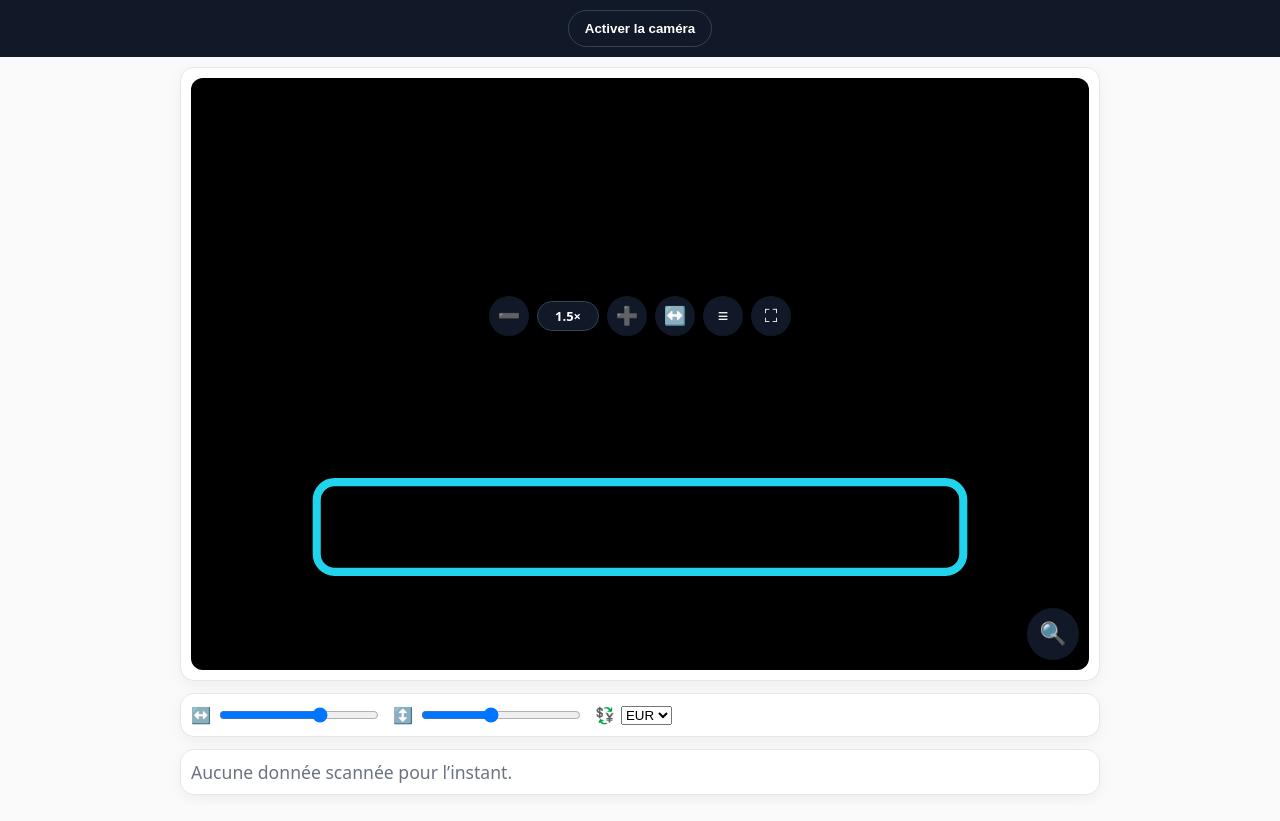
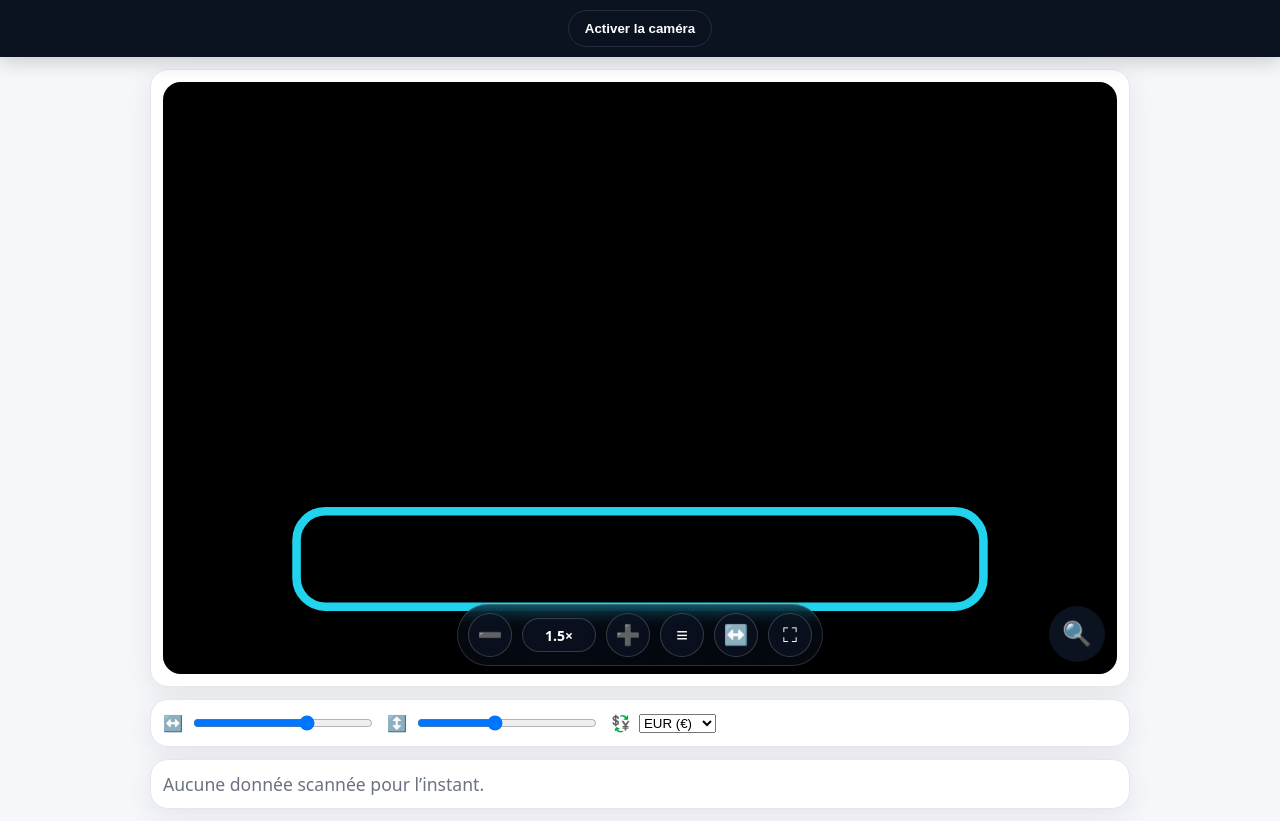
Before and after one commit to ElieHJ/Scan-Prix, a plain HTML site: page index.html in a window 1280 px wide. Drawn offline with Linux system fonts and the light colour scheme.

Commit message:
Update index.html

```diff
--- a/index.html
+++ b/index.html
@@ -3,52 +3,53 @@
 <head>
   <meta charset="utf-8" />
   <meta name="viewport" content="width=device-width, initial-scale=1" />
-  <title>Scan prix → € (v11: fix clics + zoom par défaut + icônes)</title>
-  <meta name="theme-color" content="#111827"/>
+  <title>Scan prix → € (v12: ILS + barre fixe + rendu)</title>
+  <meta name="theme-color" content="#0b1220"/>
   <style>
-    html,body{margin:0;font-family:system-ui,-apple-system,Segoe UI,Roboto,Ubuntu;background:#fafafa;color:#111827}
-    /* Barre haute – bouton caméra centré */
-    header{position:sticky;top:0;z-index:1000;padding:10px;background:#111827;color:#fff;display:flex;justify-content:center}
-    #startBtn{padding:10px 16px;border-radius:9999px;border:1px solid #374151;background:#111827;color:#fff;font-weight:700}
+    :root{
+      --ink:#0b1220; --bg:#f6f7fb; --card:#ffffff;
+      --veil: rgba(0,0,0,.28); --accent:#22d3ee;
+      --btn:#0b1220; --btn-ink:#fff; --muted:#6b7280;
+    }
+    html,body{margin:0;font-family:system-ui,-apple-system,Segoe UI,Roboto,Ubuntu;background:var(--bg);color:var(--ink)}
+    /* Barre top, caméra */
+    header{position:sticky;top:0;z-index:1000;padding:10px;background:var(--ink);color:#fff;display:flex;justify-content:center;box-shadow:0 6px 18px rgba(0,0,0,.16)}
+    #startBtn{padding:10px 16px;border-radius:9999px;border:1px solid #243041;background:transparent;color:#fff;font-weight:700;backdrop-filter: blur(6px)}
 
-    main{padding:10px;display:grid;gap:12px;max-width:920px;margin:auto}
-    .card{border:1px solid #e5e7eb;border-radius:14px;padding:10px;box-shadow:0 4px 14px rgba(0,0,0,.05);background:#fff}
+    main{padding:12px;display:grid;gap:12px;max-width:980px;margin:auto}
+    .card{border:1px solid #e5e7eb;border-radius:18px;padding:12px;box-shadow:0 8px 28px rgba(10,23,40,.08);background:var(--card)}
 
-    /* Zone vidéo large */
-    #wrap{position:relative;height:74vh;max-height:84vh;border-radius:12px;overflow:hidden;background:#000}
+    /* Caméra */
+    #wrap{position:relative;height:74vh;max-height:84vh;border-radius:18px;overflow:hidden;background:#000}
     #preview{position:absolute;inset:0;width:100%;height:100%;object-fit:contain;display:block}
-    /* L’overlay ne bloque jamais les clics */
-    #overlay{position:absolute;inset:0;pointer-events:none;z-index:10}
+    #overlay{position:absolute;inset:0;pointer-events:none;z-index:5}
 
-    .veil{fill:rgba(0,0,0,.22)}
-    .hole-stroke{fill:none;stroke:#22d3ee;stroke-width:0.9}
+    .veil{fill:var(--veil)}
+    .hole-stroke{fill:none;stroke:var(--accent);stroke-width:0.9}
 
-    /* Bouton scan flottant (cliquable au-dessus de tout) */
-    .fab{position:absolute;z-index:1100;width:52px;height:52px;border-radius:9999px;border:none;background:#111827;color:#fff;box-shadow:0 6px 18px rgba(0,0,0,.25);display:flex;align-items:center;justify-content:center;font-size:22px;cursor:pointer}
-    #scanFloat{right:10px;bottom:10px}
+    /* Bouton scan */
+    .fab{position:absolute;z-index:20;width:56px;height:56px;border-radius:9999px;border:none;background:var(--btn);color:var(--btn-ink);box-shadow:0 10px 26px rgba(0,0,0,.35);display:flex;align-items:center;justify-content:center;font-size:24px;cursor:pointer}
+    #scanFloat{right:12px;bottom:12px}
 
     /* Pastille sous la fenêtre (5s) */
-    #roiResult{position:absolute;z-index:1100;color:#fff;padding:6px 10px;border-radius:10px;font-weight:800;font-size:14px;box-shadow:0 6px 18px rgba(0,0,0,.25);opacity:0;transition:opacity .18s ease, background-color .18s ease; text-align:center; pointer-events:none}
+    #roiResult{position:absolute;z-index:15;color:#fff;padding:8px 12px;border-radius:12px;font-weight:800;font-size:15px;box-shadow:0 10px 26px rgba(0,0,0,.35);opacity:0;transition:opacity .18s ease, background-color .18s ease; text-align:center; pointer-events:none}
     #roiResult.show{opacity:1}
 
-    /* Barre d’icônes au-dessus du ROI – toujours cliquable */
-    .roiToolbar{position:absolute;z-index:1200;display:flex;gap:8px;align-items:center;transform:translate(-50%, -120%);pointer-events:auto}
-    .iconBtn{width:40px;height:40px;border-radius:9999px;border:none;background:#111827;color:#fff;box-shadow:0 4px 10px rgba(0,0,0,.25);display:flex;align-items:center;justify-content:center;font-size:18px;cursor:pointer}
-    .chip{min-width:44px;height:28px;display:flex;align-items:center;justify-content:center;padding:0 8px;border-radius:9999px;background:#111827;color:#fff;font-weight:700;font-size:13px;border:1px solid #374151}
+    /* BARRE FIXE (dock) au bas de la caméra, ne bouge plus avec la fenêtre */
+    .dock{position:absolute;left:50%;bottom:8px;transform:translateX(-50%);z-index:18;display:flex;gap:10px;align-items:center;padding:8px 10px;border-radius:9999px;background:rgba(11,18,32,.55);backdrop-filter: blur(8px);border:1px solid rgba(255,255,255,.16)}
+    .iconBtn{width:44px;height:44px;border-radius:9999px;border:1px solid rgba(255,255,255,.18);background:rgba(11,18,32,.75);color:#fff;box-shadow:0 6px 18px rgba(0,0,0,.25);display:flex;align-items:center;justify-content:center;font-size:20px;cursor:pointer}
+    .chip{min-width:52px;height:32px;display:flex;align-items:center;justify-content:center;padding:0 10px;border-radius:9999px;background:rgba(11,18,32,.75);color:#fff;font-weight:800;font-size:14px;border:1px solid rgba(255,255,255,.18)}
 
-    /* Sliders compacts (icônes) */
     .controls{display:flex;gap:12px;align-items:center;flex-wrap:wrap}
-    .ctrl{display:flex;gap:6px;align-items:center}
-    .ctrl input[type=range]{width:160px}
+    .ctrl{display:flex;gap:8px;align-items:center}
+    .ctrl input[type=range]{width:180px}
 
-    /* Handle de drag transparent sur la fenêtre (pour éviter tout conflit d’overlay) */
-    #roiHandle{position:absolute;z-index:1150;border:none;background:transparent;cursor:grab}
+    #roiHandle{position:absolute;z-index:12;border:none;background:transparent;cursor:grab}
     #roiHandle:active{cursor:grabbing}
 
     #output{font-size:1.1rem}
-    .muted{color:#6b7280}
-    /* petit panneau d’erreur si besoin */
-    #err{display:none;margin:0 0 8px 0;padding:8px 10px;border-radius:8px;background:#fee2e2;color:#991b1b;border:1px solid #fecaca;font-size:.95rem}
+    .muted{color:var(--muted)}
+    #err{display:none;margin:0 0 8px 0;padding:8px 10px;border-radius:10px;background:#fee2e2;color:#991b1b;border:1px solid #fecaca;font-size:.95rem}
     #err.show{display:block}
   </style>
   <script src="https://unpkg.com/tesseract.js@5.1.0/dist/tesseract.min.js"></script>
@@ -65,41 +66,37 @@
         <video id="preview" playsinline></video>
         <canvas id="frame" hidden></canvas>
 
-        <!-- Résultat 5s aligné sur la fenêtre -->
         <div id="roiResult"></div>
 
-        <!-- Barre d’icônes flottante au-dessus du ROI -->
-        <div id="roiToolbar" class="roiToolbar" aria-label="outils">
-          <button id="zoomOut" class="iconBtn" title="Zoom -">➖</button>
-          <div id="zoomChip" class="chip">1.5×</div>
-          <button id="zoomIn" class="iconBtn" title="Zoom +">➕</button>
-          <button id="swapCur" class="iconBtn" title="EUR ⇄ CZK">↔️</button>
-          <button id="presetFine" class="iconBtn" title="Ligne fine">≡</button>
-          <button id="toggleFS" class="iconBtn" title="Plein écran">⛶</button>
+        <!-- DOCK FIXE (ne bouge plus avec la ROI) -->
+        <div class="dock" id="dock">
+          <button id="zoomOut" class="iconBtn" title="Zoom -" aria-label="Zoom -">➖</button>
+          <div id="zoomChip" class="chip" aria-live="polite">1.5×</div>
+          <button id="zoomIn" class="iconBtn" title="Zoom +" aria-label="Zoom +">➕</button>
+          <button id="presetFine" class="iconBtn" title="Ligne fine" aria-label="Ligne fine">≡</button>
+          <button id="swapCur" class="iconBtn" title="Basculer EUR⇄CZK" aria-label="Basculer EUR⇄CZK">↔️</button>
+          <button id="toggleFS" class="iconBtn" title="Plein écran" aria-label="Plein écran">⛶</button>
         </div>
 
-        <!-- Bouton scan (au-dessus de tout) -->
         <button id="scanFloat" class="fab" title="Scanner" aria-label="Scanner">🔍</button>
 
-        <!-- Overlay masque avec trou (ne bloque pas les clics) -->
+        <!-- Overlay masque avec trou -->
         <svg id="overlay" viewBox="0 0 100 100" preserveAspectRatio="none">
           <defs>
             <mask id="cutout">
               <rect x="0" y="0" width="100" height="100" fill="white"/>
-              <rect id="holeMask" x="14" y="45" width="72" height="10" fill="black" rx="2" ry="2"/>
+              <rect id="holeMask" x="14" y="45" width="72" height="10" fill="black" rx="3" ry="3"/>
             </mask>
           </defs>
           <rect x="0" y="0" width="100" height="100" class="veil" mask="url(#cutout)"/>
-          <rect id="holeStroke" x="14" y="45" width="72" height="10" class="hole-stroke" rx="2" ry="2"/>
+          <rect id="holeStroke" x="14" y="45" width="72" height="10" class="hole-stroke" rx="3" ry="3"/>
         </svg>
 
-        <!-- Handle de drag invisible, pile sur la fenêtre -->
         <button id="roiHandle" aria-label="Déplacer la fenêtre"></button>
       </div>
     </section>
 
     <section class="card">
-      <!-- Contrôles compacts (icônes seulement) -->
       <div class="controls">
         <div class="ctrl" title="Largeur fenêtre">
           <span>↔️</span>
@@ -112,10 +109,11 @@
         <div class="ctrl" title="Devise cible">
           <span>💱</span>
           <select id="target">
-            <option value="EUR" selected>EUR</option>
-            <option value="CZK">CZK</option>
-            <option value="USD">USD</option>
-            <option value="GBP">GBP</option>
+            <option value="EUR" selected>EUR (€)</option>
+            <option value="CZK">CZK (Kč)</option>
+            <option value="USD">USD ($)</option>
+            <option value="GBP">GBP (£)</option>
+            <option value="ILS">ILS (₪)</option>
           </select>
         </div>
       </div>
@@ -130,102 +128,63 @@
 <script>
 (function(){
   const $ = id => document.getElementById(id);
-  const video = $('preview');
-  const canvas = $('frame');
-  const out = $('output');
-  const details = $('details');
-  const startBtn = $('startBtn');
-  const scanFloat = $('scanFloat');
-  const targetSel = $('target');
-  const roiW = $('roiW');
-  const roiH = $('roiH');
-  const holeMask = $('holeMask');
-  const holeStroke = $('holeStroke');
-  const wrap = $('wrap');
-  const roiResult = $('roiResult');
-  const toolbar = $('roiToolbar');
-  const zoomIn = $('zoomIn');
-  const zoomOut = $('zoomOut');
-  const zoomChip = $('zoomChip');
-  const presetFine = $('presetFine');
-  const swapCur = $('swapCur');
-  const toggleFS = $('toggleFS');
-  const roiHandle = $('roiHandle');
-  const errBox = $('err');
+  const video=$('preview'), canvas=$('frame'), out=$('output'), details=$('details');
+  const startBtn=$('startBtn'), scanFloat=$('scanFloat');
+  const targetSel=$('target'), roiW=$('roiW'), roiH=$('roiH');
+  const holeMask=$('holeMask'), holeStroke=$('holeStroke');
+  const wrap=$('wrap'), roiResult=$('roiResult');
+  const zoomIn=$('zoomIn'), zoomOut=$('zoomOut'), zoomChip=$('zoomChip');
+  const presetFine=$('presetFine'), swapCur=$('swapCur'), toggleFS=$('toggleFS');
+  const roiHandle=$('roiHandle'), errBox=$('err'), dock=$('dock');
 
   const clamp=(v,min,max)=>Math.max(min,Math.min(max,v));
-  let stream=null; let hideTimer=null;
+  let hideTimer=null; let stream=null; let zoomFactor=1.5; // défaut
+  let roi={ x:14, y:45, w:72, h:10 };
 
-  // Zoom OCR (agrandit la ROI pour la lecture) par défaut 1.5×
-  let zoomFactor = 1.5; // [1.0 .. 3.0]
-
-  // ROI en % et verrouillage
-  let roi = { x:14, y:45, w:72, h:10 };
-
-  function showErr(msg){
-    errBox.textContent = msg;
-    errBox.classList.add('show');
-    setTimeout(()=>errBox.classList.remove('show'), 4000);
-  }
+  function showErr(msg){ errBox.textContent=msg; errBox.classList.add('show'); setTimeout(()=>errBox.classList.remove('show'),4000); }
 
   function applyRoi(){
-    roi.w = clamp(roi.w, 10, 95); roi.h = clamp(roi.h, 4, 22);
-    roi.x = clamp(roi.x, 0.5, 99.5 - roi.w); roi.y = clamp(roi.y, 0.5, 99.5 - roi.h);
-    for(const el of [holeMask, holeStroke]){
-      el.setAttribute('x', roi.x);
-      el.setAttribute('y', roi.y);
-      el.setAttribute('width', roi.w);
-      el.setAttribute('height', roi.h);
-    }
+    roi.w = clamp(roi.w,10,95); roi.h = clamp(roi.h,4,22);
+    roi.x = clamp(roi.x,0.5,99.5 - roi.w); roi.y = clamp(roi.y,0.5,99.5 - roi.h);
+    for(const el of [holeMask,holeStroke]){ el.setAttribute('x',roi.x); el.setAttribute('y',roi.y); el.setAttribute('width',roi.w); el.setAttribute('height',roi.h); }
     positionWidgets();
   }
 
   function positionWidgets(){
     const r = wrap.getBoundingClientRect();
-    // Toolbar centrée au-dessus du trou
-    const cx = r.width * (roi.x + roi.w/2) / 100;
-    const cy = r.height * (roi.y) / 100;
-    toolbar.style.left = cx + 'px';
-    toolbar.style.top  = cy + 'px';
-
-    // Pastille sous la fenêtre
+    // Pastille alignée sous le trou (ou dedans si dépassement) — comme avant
     const rrLeft = r.width * (roi.x) / 100;
     let rrTop = r.height * (roi.y + roi.h + 1.5) / 100;
     const rrWidth = r.width * (roi.w) / 100;
-    if(rrTop + 36 > r.height) rrTop = r.height * (roi.y + roi.h - 1.5) / 100 - 30;
-    roiResult.style.left = Math.round(rrLeft) + 'px';
-    roiResult.style.top  = Math.round(rrTop) + 'px';
-    roiResult.style.width= Math.max(120, Math.round(rrWidth)) + 'px';
+    if(rrTop + 40 > r.height) rrTop = r.height * (roi.y + roi.h - 1.5) / 100 - 30;
+    Object.assign(roiResult.style, {
+      left: Math.round(rrLeft) + 'px',
+      top:  Math.round(rrTop)  + 'px',
+      width: Math.max(140, Math.round(rrWidth)) + 'px'
+    });
 
-    // Handle de drag pile sur le trou
-    const hx = r.width * (roi.x) / 100;
-    const hy = r.height * (roi.y) / 100;
-    const hw = r.width * (roi.w) / 100;
-    const hh = r.height * (roi.h) / 100;
-    Object.assign(roiHandle.style, {
-      left: Math.round(hx) + 'px',
-      top:  Math.round(hy) + 'px',
-      width: Math.round(hw) + 'px',
-      height: Math.round(hh) + 'px'
-    });
+    // Handle de drag sur le trou
+    const hx = r.width * (roi.x) / 100, hy = r.height * (roi.y) / 100;
+    const hw = r.width * (roi.w) / 100, hh = r.height * (roi.h) / 100;
+    Object.assign(roiHandle.style, { left: hx+'px', top: hy+'px', width: hw+'px', height: hh+'px' });
   }
 
-  function syncInputs(){ roiW.value = roi.w; roiH.value = roi.h; }
+  function syncInputs(){ roiW.value=roi.w; roiH.value=roi.h; }
   function updateFromInputs(){ roi.w=parseInt(roiW.value,10); roi.h=parseInt(roiH.value,10); roi.x=(100-roi.w)/2; roi.y=(100-roi.h)/2; applyRoi(); }
   roiW.addEventListener('input', updateFromInputs);
   roiH.addEventListener('input', updateFromInputs);
   window.addEventListener('resize', positionWidgets);
 
   presetFine.addEventListener('click', ()=>{ roi.w=80; roi.h=6; roi.x=(100-roi.w)/2; roi.y=(100-roi.h)/2; syncInputs(); applyRoi(); });
-  swapCur.addEventListener('click', ()=>{ const v=targetSel.value; targetSel.value = (v==='EUR') ? 'CZK' : (v==='CZK' ? 'EUR' : 'EUR'); });
+  swapCur.addEventListener('click', ()=>{ const v=targetSel.value; // bascule rapides EUR<->CZK (si autre, met EUR)
+    targetSel.value = (v==='EUR')?'CZK':(v==='CZK'?'EUR':'EUR'); });
 
-  // Zoom boutons (+/-)
-  function setZoom(z){ zoomFactor = clamp(parseFloat(z.toFixed(2)), 1.0, 3.0); zoomChip.textContent = zoomFactor+'×'; }
+  function setZoom(z){ zoomFactor = clamp(parseFloat(z.toFixed(2)),1.0,3.0); zoomChip.textContent = zoomFactor+'×'; }
   zoomIn.addEventListener('click', ()=> setZoom(zoomFactor+0.25));
   zoomOut.addEventListener('click', ()=> setZoom(zoomFactor-0.25));
   setZoom(zoomFactor);
 
-  // Drag via handle (évite conflit overlay)
+  // Drag via handle (ne chevauche pas la dock)
   let dragging=false, start={x:0,y:0}, roiStart={x:0,y:0};
   function pt(e){ const t=e.touches?e.touches[0]:e; const rect=wrap.getBoundingClientRect(); return {px:clamp((t.clientX-rect.left)/rect.width*100,0,100), py:clamp((t.clientY-rect.top)/rect.height*100,0,100)}; }
   function onDown(e){ dragging=true; const {px,py}=pt(e); start={x:px,y:py}; roiStart={x:roi.x,y:roi.y}; e.preventDefault(); }
@@ -235,22 +194,25 @@
   roiHandle.addEventListener('touchstart', onDown, {passive:false}); roiHandle.addEventListener('touchmove', onMove, {passive:false}); roiHandle.addEventListener('touchend', onUp);
 
   const CURRENCY_HINTS=[
-    {code:'EUR',match:/(€|\\beur\\b|\\beuro\\b)/i},
-    {code:'CZK',match:/(\\bczk\\b|kč|\\bkc\\b|koruna|couronne)/i},
-    {code:'USD',match:/(\\$|\\busd\\b|\\bus\\s*d\\b)/i},
-    {code:'GBP',match:/(£|\\bgbp\\b|pound|livre)/i}
+    {code:'EUR',match:/(€|\beur\b|\beuro\b)/i},
+    {code:'CZK',match:/(\bczk\b|kč|\bkc\b|koruna|couronne)/i},
+    {code:'USD',match:/(\$|\busd\b|\bus\s*d\b)/i},
+    {code:'GBP',match:/(£|\bgbp\b|pound|livre)/i},
+    {code:'ILS',match:/(₪|\bils\b|shekel|sheqel|ש"ח|שקל)/i}
   ];
+
   function extractAmountAndCurrency(text){
-    const line=text.replace(/\\n+/g,' ').trim();
-    const numberRegex=/([0-9]{1,3}(?:[\\s.,][0-9]{3})*|[0-9]+)(?:[\\s.,][0-9]{1,2})?/g;
+    const line=text.replace(/\n+/g,' ').trim();
+    const numberRegex=/([0-9]{1,3}(?:[\s.,][0-9]{3})*|[0-9]+)(?:[\s.,][0-9]{1,2})?/g;
     const candidates=[]; let m; while((m=numberRegex.exec(line))!==null) candidates.push({raw:m[0]});
     if(!candidates.length) return null; let cur='CZK';
-    for(const h of CURRENCY_HINTS){ if(h.match.test(line)){cur=h.code;break;} }
+    for(const h of CURRENCY_HINTS){ if(h.match.test(line)){ cur=h.code; break; } }
     candidates.sort((a,b)=>b.raw.length-a.raw.length);
     const pick=candidates[0];
-    const amount=parseFloat(pick.raw.replace(/\\s/g,'').replace(',', '.'));
+    const amount=parseFloat(pick.raw.replace(/\s/g,'').replace(',', '.'));
     if(isNaN(amount)) return null; return {amount,srcCur:cur,raw:line};
   }
+
   async function getRate(src,tgt){
     if(src===tgt) return 1;
     const url=`https://api.frankfurter.app/latest?amount=1&from=${encodeURIComponent(src)}&to=${encodeURIComponent(tgt)}`;
@@ -259,12 +221,14 @@
     const data=await res.json();
     return data.rates[tgt];
   }
+
   function badgeCss(cur){
     switch(cur){
       case 'CZK': return 'linear-gradient(90deg, rgba(6,182,212,.92), rgba(8,145,178,.92))';
       case 'EUR': return 'linear-gradient(90deg, rgba(22,163,74,.92), rgba(21,128,61,.92))';
       case 'USD': return 'linear-gradient(90deg, rgba(245,158,11,.92), rgba(217,119,6,.92))';
       case 'GBP': return 'linear-gradient(90deg, rgba(139,92,246,.92), rgba(124,58,237,.92))';
+      case 'ILS': return 'linear-gradient(90deg, rgba(59,130,246,.92), rgba(37,99,235,.92))';
       default: return 'rgba(17,24,39,.88)';
     }
   }
@@ -280,32 +244,27 @@
       const outW = Math.round(rw*zoomFactor), outH = Math.round(rh*zoomFactor);
       crop.width=outW; crop.height=outH; cctx.imageSmoothingEnabled=true; cctx.drawImage(canvas,rx,ry,rw,rh,0,0,outW,outH);
 
-      const {data:{text}}=await Tesseract.recognize(crop,'eng+fra',{tessedit_pageseg_mode:7});
+      const {data:{text}}=await Tesseract.recognize(crop,'eng+fra',{ tessedit_pageseg_mode:7 });
       const parsed=extractAmountAndCurrency(text); if(!parsed){ out.textContent='Rien d\'exploitable'; details.textContent=''; return; }
       const tgt=targetSel.value; const rate=await getRate(parsed.srcCur,tgt); const converted=parsed.amount*rate;
 
       roiResult.textContent=`${parsed.amount.toFixed(2)} ${parsed.srcCur} ≈ ${converted.toFixed(2)} ${tgt}`;
       roiResult.style.background = badgeCss(parsed.srcCur);
-      positionWidgets(); roiResult.classList.add('show'); hideTimer=setTimeout(()=>roiResult.classList.remove('show'),5000);
+      positionWidgets(); roiResult.classList.add('show'); setTimeout(()=>roiResult.classList.remove('show'),5000);
 
       out.innerHTML=`🧮 <strong>${parsed.amount.toFixed(2)} ${parsed.srcCur}</strong> ≈ <strong>${converted.toFixed(2)} ${tgt}</strong>`;
       details.innerHTML=`Taux: 1 ${parsed.srcCur} = ${rate.toFixed(4)} ${tgt}<br><span class="muted">OCR: ${parsed.raw.substring(0,160).replace(/</g,'&lt;')}…</span>`;
-    }catch(err){
-      showErr(err.message||String(err));
-    }finally{
-      scanFloat.disabled=false;
-    }
+    }catch(err){ showErr(err.message||String(err)); }
+    finally{ scanFloat.disabled=false; }
   }
 
   startBtn.addEventListener('click', async ()=>{
     try{
-      stream = await navigator.mediaDevices.getUserMedia({ video:{ facingMode:'environment' } });
+      const stream = await navigator.mediaDevices.getUserMedia({ video:{ facingMode:'environment' } });
       video.srcObject = stream; await video.play();
-      scanFloat.addEventListener('click', doScan, { once:false });
-      applyRoi(); // positionne tout une fois la vidéo prête
-    }catch(e){
-      showErr("Impossible d’accéder à la caméra. Vérifie les permissions et HTTPS.");
-    }
+      scanFloat.addEventListener('click', doScan);
+      applyRoi();
+    }catch(e){ showErr("Impossible d’accéder à la caméra. Vérifie les permissions et HTTPS."); }
   });
 
   toggleFS.addEventListener('click', async ()=>{
@@ -316,7 +275,7 @@
   document.addEventListener('fullscreenchange', ()=>{ if(!document.fullscreenElement){ document.body.classList.remove('fullscreen'); positionWidgets(); } });
 
   // init
-  (function(){ applyRoi(); })();
+  applyRoi();
 })();
 </script>
 </body>
```
